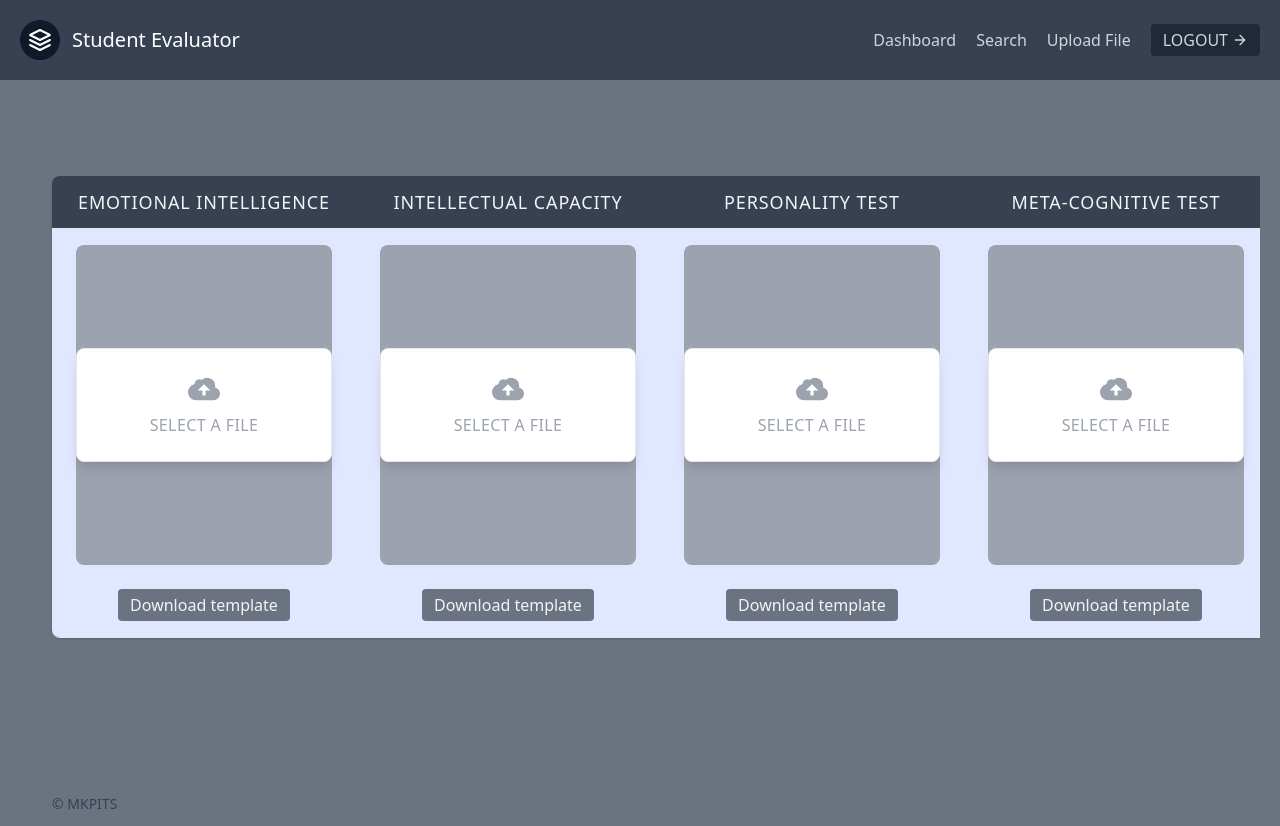
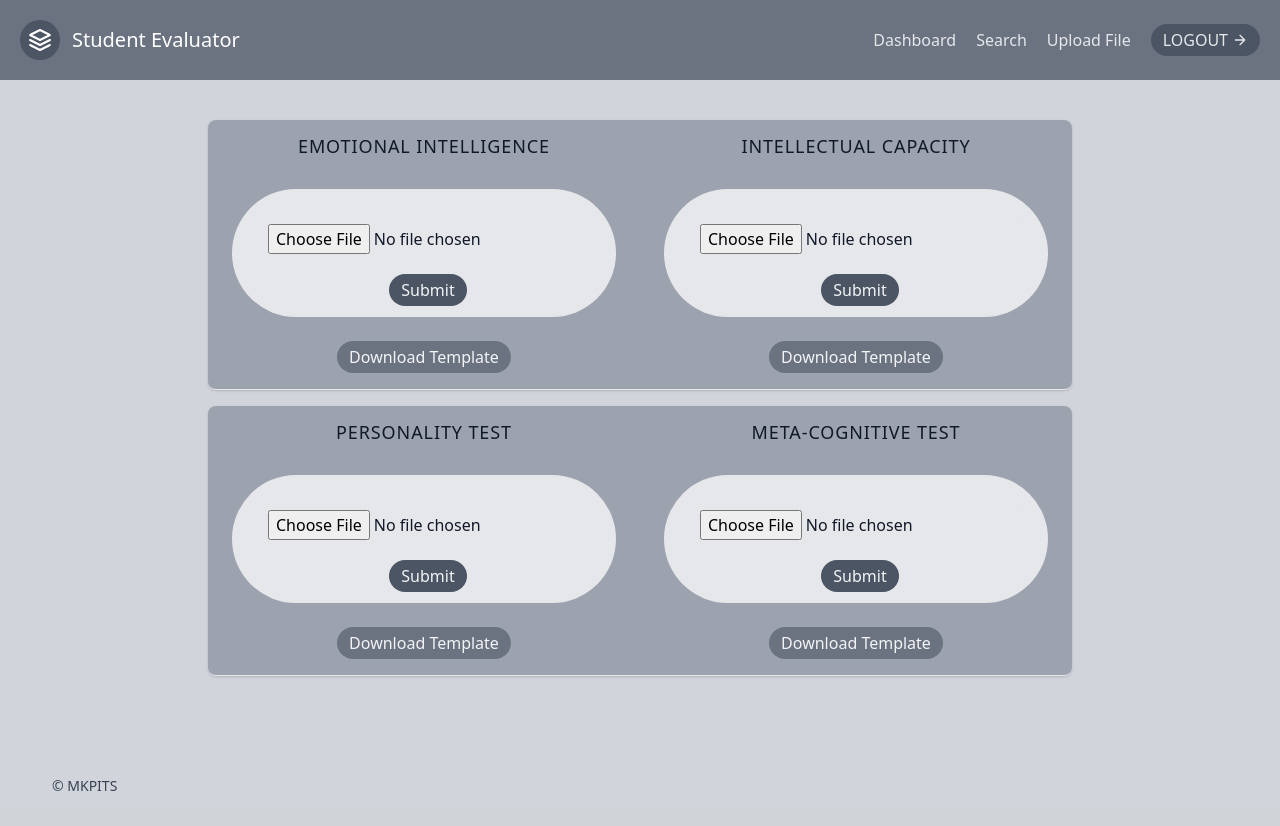
Before and after one commit to canoesolutions/student_evaluator, a Django app: page /upload in a window 1280 px wide. After the commit the page ends 791 px from the top, so only its background shows below. Run offline with Django 3.2, Linux system fonts and the light colour scheme.

Commit message:
Minor Updates

```diff
--- a/templates/base.html
+++ b/templates/base.html
@@ -14,26 +14,26 @@
 
     <!-- Navbar Started -->
 
-    <header class="text-gray-300 bg-gray-700 body-font">
+    <header class="text-gray-300 bg-gray-500 body-font">
         <div class="container mx-auto flex flex-wrap p-5 flex-col md:flex-row items-center">
             <a class="flex title-font font-medium items-center text-white mb-4 md:mb-0" href="index">
                 <svg xmlns="http://www.w3.org/2000/svg" fill="none" stroke="currentColor" stroke-linecap="round"
-                    stroke-linejoin="round" stroke-width="2" class="w-10 h-10 text-white p-2 bg-gray-900 rounded-full"
+                    stroke-linejoin="round" stroke-width="2" class="w-10 h-10 text-white p-2 bg-gray-600 rounded-full"
                     viewBox="0 0 24 24">
                     <path d="M12 2L2 7l10 5 10-5-10-5zM2 17l10 5 10-5M2 12l10 5 10-5"></path>
                 </svg>
                 <span class="ml-3 text-xl">Student Evaluator</span>
             </a>
             <nav class="md:ml-auto flex flex-wrap items-center text-base justify-center">
-                <a class="mr-5 hover:text-white" href="index">Dashboard</a>
-                <a class="mr-5 hover:text-white" href="search">Search</a>
-                <a class="mr-5 hover:text-white" href="upload">Upload File</a>
+                <a class="mr-5 text-gray-200 hover:text-white" href="index">Dashboard</a>
+                <a class="mr-5 text-gray-200 hover:text-white" href="search">Search</a>
+                <a class="mr-5 text-gray-200 hover:text-white" href="upload">Upload File</a>
                 <!-- <a class="mr-5 hover:text-white" href="about">About Us</a>
                 <a class="mr-5 hover:text-white" href="contact">Contact Us</a> -->
 
             </nav>
             <button
-                class="inline-flex items-center bg-gray-800 border-0 py-1 px-3 focus:outline-none hover:bg-indigo-800 rounded text-base mt-4 md:mt-0"><a href="/">LOGOUT</a>
+                class="inline-flex items-center text-gray-200 bg-gray-600 border-0 py-1 px-3 focus:outline-none hover:bg-gray-700 rounded-full text-base mt-4 md:mt-0"><a href="/">LOGOUT</a>
                 <svg fill="none" stroke="currentColor" stroke-linecap="round" stroke-linejoin="round" stroke-width="2"
                     class="w-4 h-4 ml-1" viewBox="0 0 24 24">
                     <path d="M5 12h14M12 5l7 7-7 7"></path>
@@ -51,7 +51,7 @@
 
     <!-- Footer Started -->
 
-    <footer class="text-gray-400 bg-gray-500 body-font">
+    <footer class="text-gray-400 bg-gray-300 body-font">
         <div class="container px-5 py-1 mx-auto flex items-center sm:flex-row flex-col">
 
             <p class="text-sm text-gray-700 sm:ml-4 sm:pl-4 sm:border-gray-800 sm:py-2 sm:mt-0 mt-4">© MKPITS
--- a/templates/upload.html
+++ b/templates/upload.html
@@ -15,8 +15,8 @@
 <!-- Upload File Started -->
 
 
-<section class="text-gray-400 bg-gray-500 body-font relative">
-  <div class="container-fluid px-5 py-24 mx-auto">
+<section class="text-gray-400 bg-gray-300 body-font relative">
+  <div class="container-fluid px-5 py-10 mx-auto">
     <div class="flex flex-col text-center w-full mb-12">
 
 
@@ -26,110 +26,127 @@
 
       <div class="flex flex-col">
         <div class="-my-2 overflow-x-auto sm:-mx-auto lg:-mx-auto">
-          <div class="py-2 align-middle inline-block min-w-full sm:px-6 lg:px-8">
+          <div class="py-2 align-middle inline-block max-w-full sm:px-6 lg:px-8">
             <div class="shadow overflow-hidden border-b border-gray-200 sm:rounded-lg">
-              <table class="min-w-full divide-y divide-gray-200">
-                <thead class="bg-gray-700 lg:w-1/4">
+              <table class="max-w-full divide-y divide-gray-400">
+                <thead class="bg-gray-400 w-1/2">
                   <tr>
                     <th scope="col"
-                      class="px-6 py-3 text-center text-lg font-medium text-gray-100 uppercase tracking-wider">
+                      class="px-6 py-3 text-center text-lg font-medium text-gray-900 uppercase tracking-wider">
                       Emotional Intelligence
                     </th>
                     <th scope="col"
-                    class="px-6 py-3 text-center text-lg font-medium text-gray-100 uppercase tracking-wider">
+                    class="px-6 py-3 text-center text-lg font-medium text-gray-900 uppercase tracking-wider">
                       Intellectual Capacity
-                    </th>
-                    <th scope="col"
-                    class="px-6 py-3 text-center text-lg font-medium text-gray-100 uppercase tracking-wider">
-                      Personality Test
-                    </th>
-                    <th scope="col"
-                    class="px-6 py-3 text-center text-lg font-medium text-gray-100 uppercase tracking-wider">
-                      Meta-Cognitive Test
                     </th>
                   </tr>
                 </thead>
-                <tbody class="bg-indigo-100 divide-y divide-gray-200">
+                <tbody class=" bg-gray-400 divide-y divide-gray-200">
                   <tr>
                     <td class="px-6 py-4 whitespace-nowrap">
-                      <div class="flex w-80% h-80 items-center justify-center bg-gray-400 sm:rounded-lg">
-                        <label class="w-64 flex flex-col items-center px-4 py-6 bg-white text-blue rounded-lg shadow-lg tracking-wide uppercase border border-blue cursor-pointer hover:bg-blue hover:text-blue-800">
-                            <svg class="w-8 h-8" fill="currentColor" xmlns="http://www.w3.org/2000/svg" viewBox="0 0 20 20">
-                                <path d="M16.88 9.1A4 4 0 0 1 16 17H5a5 5 0 0 1-1-9.9V7a3 3 0 0 1 4.52-2.59A4.98 4.98 0 0 1 17 8c0 .38-.04.74-.12 1.1zM11 11h3l-4-4-4 4h3v3h2v-3z" />
-                            </svg>
-                            <span class="mt-2 text-base leading-normal">Select a file</span>
-                            <input type='file' class="hidden" />
-                        </label>
+                      <div class="flex w-80% h-32 items-center justify-center bg-gray-200 sm:rounded-full">
+                        <form action="" >
+                          <input class="inline-flex text-center mx-4 bg-gray-200 border-0 py-1 px-5 focus:outline-none hover:bg-gray-300 text-gray-900 rounded-full text-base mt-5 " type="file"  id="myFile" name="filename"><br>
+                          <input class="inline-flex items-center bg-gray-600 border-0 py-1 px-3 focus:outline-none hover:bg-gray-700 text-gray-100 rounded-full ml-2 text-base mt-4 " type="submit">
+                      </form>
                     </div>
                     <br>
                         <button
-                            class="inline-flex items-center bg-gray-500 border-0 py-1 px-3 focus:outline-none hover:bg-indigo-900 text-gray-100 rounded text-base mt-4 md:mt-0">Download template
+                            class="inline-flex items-center bg-gray-500 border-0 py-1 px-3 focus:outline-none hover:bg-gray-700 text-gray-100 rounded-full text-base mt-4 md:mt-0">Download Template
 
                         </button>
                     </td>
 
 
                     <td class="px-6 py-4 whitespace-nowrap">
-                      <div class="flex w-80% h-80 items-center justify-center bg-gray-400 sm:rounded-lg">
-                        <label class="w-64 flex flex-col items-center px-4 py-6 bg-white text-blue rounded-lg shadow-lg tracking-wide uppercase border border-blue cursor-pointer hover:bg-blue hover:text-blue-800">
-                            <svg class="w-8 h-8" fill="currentColor" xmlns="http://www.w3.org/2000/svg" viewBox="0 0 20 20">
-                                <path d="M16.88 9.1A4 4 0 0 1 16 17H5a5 5 0 0 1-1-9.9V7a3 3 0 0 1 4.52-2.59A4.98 4.98 0 0 1 17 8c0 .38-.04.74-.12 1.1zM11 11h3l-4-4-4 4h3v3h2v-3z" />
-                            </svg>
-                            <span class="mt-2 text-base leading-normal">Select a file</span>
-                            <input type='file' class="hidden" />
-                        </label>
+                      <div class="flex w-80% h-32 items-center justify-center bg-gray-200 sm:rounded-full">
+                        <form action="" >
+                          <input class="inline-flex text-center mx-4 bg-gray-200 border-0 py-1 px-5 focus:outline-none hover:bg-gray-300 text-gray-900 rounded-full text-base mt-5" type="file"  id="myFile" name="filename"><br>
+                          <input class="inline-flex items-center bg-gray-600 border-0 py-1 px-3 focus:outline-none hover:bg-gray-700 text-gray-100 rounded-full ml-2 text-base mt-4" type="submit">
+                      </form>
                     </div>
                       <br>
                         <button
-                            class="inline-flex items-center bg-gray-500 border-0 py-1 px-3 focus:outline-none hover:bg-indigo-900 text-gray-100 rounded text-base mt-4 md:mt-0">Download template
+                            class="inline-flex items-center bg-gray-500 border-0 py-1 px-3 focus:outline-none hover:bg-gray-700 text-gray-100 rounded-full text-base mt-4 md:mt-0">Download Template
+
+                        </button>
+                    </td>
+
+
+
+                  </tr>
+
+                </tbody>
+
+              </table>
+            </div>
+          </div>
+        </div>
+      </div>
+      <!-- Data Table Ended -->
+
+
+      <!-- Data Table Started -->
+
+      <div class="flex flex-col mt-4">
+        <div class="-my-2 overflow-x-auto sm:-mx-auto lg:-mx-auto">
+          <div class="py-2 align-middle inline-block max-w-full sm:px-6 lg:px-8">
+            <div class="shadow overflow-hidden border-b border-gray-200 sm:rounded-lg">
+              <table class="max-w-full divide-y divide-gray-400">
+                <thead class="bg-gray-400 w-1/2">
+                  <tr>
+                    <th scope="col"
+                      class="px-6 py-3 text-center text-lg font-medium text-gray-900 uppercase tracking-wider">
+                      Personality Test
+                    </th>
+                    <th scope="col"
+                    class="px-6 py-3 text-center text-lg font-medium text-gray-900 uppercase tracking-wider">
+                      Meta-Cognitive Test
+                    </th>
+                  </tr>
+                </thead>
+                <tbody class=" bg-gray-400 divide-y divide-gray-200">
+                  <tr>
+                    <td class="px-6 py-4 whitespace-nowrap">
+                      <div class="flex w-80% h-32 items-center justify-center bg-gray-200 sm:rounded-full">
+                        <form action="" >
+                          <input class="inline-flex text-center mx-4 bg-gray-200 border-0 py-1 px-5 focus:outline-none hover:bg-gray-300 text-gray-900 rounded-full text-base mt-5" type="file"  id="myFile" name="filename"><br>
+                          <input class="inline-flex items-center bg-gray-600 border-0 py-1 px-3 focus:outline-none hover:bg-gray-700 text-gray-100 rounded-full ml-2 text-base mt-4 " type="submit">
+                      </form>
+                    </div>
+                    <br>
+                        <button
+                            class="inline-flex items-center bg-gray-500 border-0 py-1 px-3 focus:outline-none hover:bg-gray-700 text-gray-100 rounded-full text-base mt-4 md:mt-0">Download Template
 
                         </button>
                     </td>
 
 
                     <td class="px-6 py-4 whitespace-nowrap">
-                      <div class="flex w-80% h-80 items-center justify-center bg-gray-400 sm:rounded-lg">
-                        <label class="w-64 flex flex-col items-center px-4 py-6 bg-white text-blue rounded-lg shadow-lg tracking-wide uppercase border border-blue cursor-pointer hover:bg-blue hover:text-blue-800">
-                            <svg class="w-8 h-8" fill="currentColor" xmlns="http://www.w3.org/2000/svg" viewBox="0 0 20 20">
-                                <path d="M16.88 9.1A4 4 0 0 1 16 17H5a5 5 0 0 1-1-9.9V7a3 3 0 0 1 4.52-2.59A4.98 4.98 0 0 1 17 8c0 .38-.04.74-.12 1.1zM11 11h3l-4-4-4 4h3v3h2v-3z" />
-                            </svg>
-                            <span class="mt-2 text-base leading-normal">Select a file</span>
-                            <input type='file' class="hidden" />
-                        </label>
+                      <div class="flex w-80% h-32 items-center justify-center bg-gray-200 sm:rounded-full">
+                        <form action="" >
+                          <input class="inline-flex text-center mx-4 bg-gray-200 border-0 py-1 px-5 focus:outline-none hover:bg-gray-300 text-gray-900 rounded-full text-base mt-5" type="file"  id="myFile" name="filename"><br>
+                          <input class="inline-flex items-center bg-gray-600 border-0 py-1 px-3 focus:outline-none hover:bg-gray-700 text-gray-100 rounded-full ml-2 text-base mt-4 " type="submit">
+                      </form>
                     </div>
-                      <br>
+                    <br>
                         <button
-                            class="inline-flex items-center bg-gray-500 border-0 py-1 px-3 focus:outline-none hover:bg-indigo-900 text-gray-100 rounded text-base mt-4 md:mt-0">Download template
+                            class="inline-flex items-center bg-gray-500 border-0 py-1 px-3 focus:outline-none hover:bg-gray-700 text-gray-100 rounded-full text-base mt-4 md:mt-0">Download Template
 
                         </button>
                     </td>
 
 
-                    <td class="px-6 py-4 whitespace-nowrap">
-                      <div class="flex w-full h-80 items-center justify-center bg-gray-400 sm:rounded-lg">
-                        <label class="w-64 flex flex-col items-center px-4 py-6 bg-white text-blue rounded-lg shadow-lg tracking-wide uppercase border border-blue cursor-pointer hover:bg-blue hover:text-blue-800">
-                            <svg class="w-8 h-8" fill="currentColor" xmlns="http://www.w3.org/2000/svg" viewBox="0 0 20 20">
-                                <path d="M16.88 9.1A4 4 0 0 1 16 17H5a5 5 0 0 1-1-9.9V7a3 3 0 0 1 4.52-2.59A4.98 4.98 0 0 1 17 8c0 .38-.04.74-.12 1.1zM11 11h3l-4-4-4 4h3v3h2v-3z" />
-                            </svg>
-                            <span class="mt-2 text-base leading-normal">Select a file</span>
-                            <input type='file' class="hidden" />
-                        </label>
-                    </div>
-                      <br>
-                        <button
-                            class="inline-flex items-center bg-gray-500 border-0 py-1 px-3 focus:outline-none hover:bg-indigo-900 text-gray-100 rounded text-base mt-4 md:mt-0">Download template
 
-                        </button>
-                    </td>
                   </tr>
 
                 </tbody>
+
               </table>
             </div>
           </div>
         </div>
       </div>
-      <!-- Data Table Ended -->
 
     </div>
   </div>
```
Also changed, not shown: templates/report.html (+107 -88 lines), templates/search.html (+15 -15 lines), templates/test.txt (+9 -1 lines).
